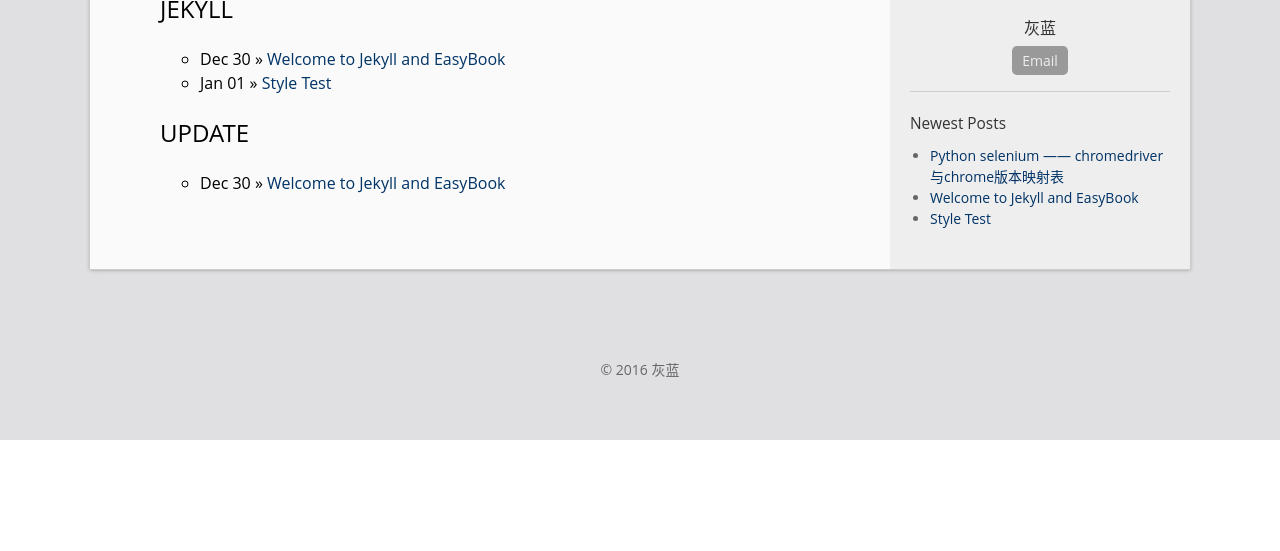
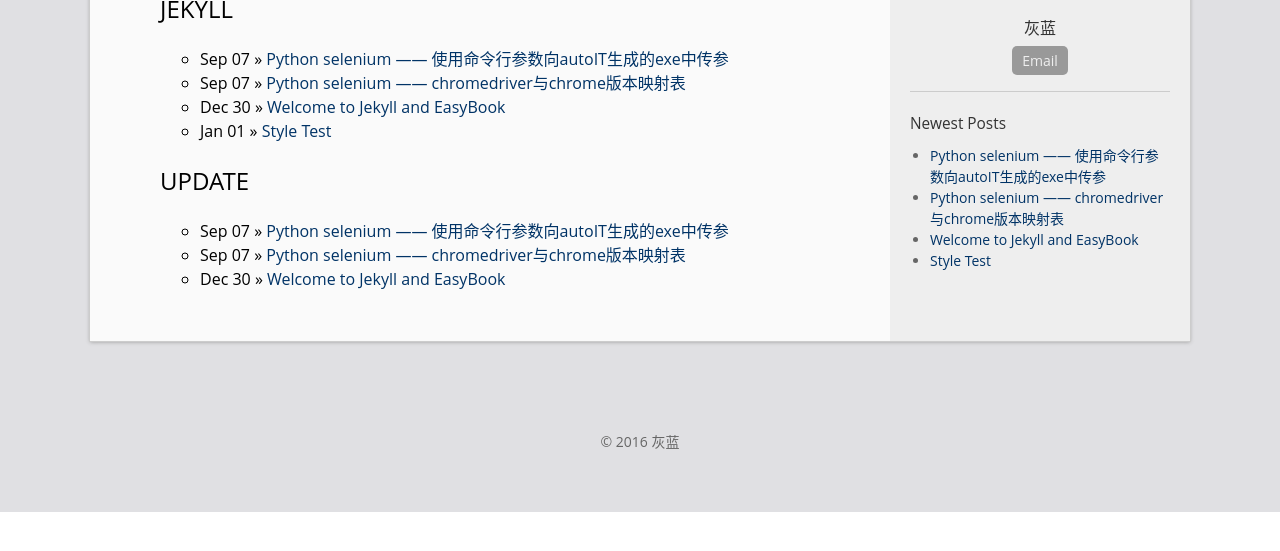
Before and after one commit to huilansame/huilansame.github.io, a Jekyll site: the page built from category.html, in a window 1280 px wide, cut to the strip 261-812 px from the top of the page. Built offline with Jekyll 4.4.1, drawn with Linux system fonts in a browser that asks for light colours; some of the changed lines change nothing that is shown.

Commit message:
modify style

````diff
--- a/_posts/2016-09-07-Python selenium —— chromedriver与chrome版本映射表.md
+++ b/_posts/2016-09-07-Python selenium —— chromedriver与chrome版本映射表.md
@@ -1,3 +1,12 @@
+---
+layout: post
+title:  "Python selenium —— chromedriver与chrome版本映射表"
+date:   2016-09-07 09:00:13
+categories: jekyll update
+permalink: /archivers/chromedriver-to-chrome-version
+---
+
+
 > 更多关于python selenium的文章，请关注我的CSDN专栏：**[Python Selenium自动化测试详解](http://blog.csdn.net/column/details/12694.html)**
 
 ****
--- /dev/null
+++ b/_posts/2016-09-07-Python selenium —— 使用命令行参数向autoIT生成的exe中传参.md
@@ -0,0 +1,77 @@
+---
+layout: post
+title:  "Python selenium —— 使用命令行参数向autoIT生成的exe中传参"
+date:   2016-09-07 09:10:15
+categories: jekyll update
+permalink: /archivers/cmd-params-to-autoit-exe
+---
+
+
+> 更多关于python selenium的文章，请关注我的CSDN专栏：**[Python Selenium自动化测试详解](http://blog.csdn.net/column/details/12694.html)**
+
+****
+
+selenium对网页进行UI自动化时经常会遇到OS弹框，比如上传、下载框，对这种弹框，selenium无法处理，常常我们会选择autoit这个工具。
+
+想要参数化传入的参数，可以通过autoit的命令行参数：
+
+> myProg.exe param1 "This is a string parameter" 99
+
+在脚本中，可用以下变量获取命令行参数：
+
+	$CmdLine[0] ; = 3
+	$CmdLine[1] ; = param1
+	$CmdLine[2] ; = "This is a string parameter"
+	$CmdLine[3] ; = 99
+	$CmdLineRaw ; = 'param1 "This is a string parameter" 99'
+
+**\$CmdLine[0]** 获取的是命令行参数的总数，在上例中\$CmdLine[0]=3
+**\$CmdLine[1]~\$CmdLine[63]** 获取的是命令行参数第1到第63位，这个方式最多只能获取63个参数，不过正常情况下是足够用的
+**\$CmdLineRaw** 获取的是未拆分的所有参数，是一个长字符串，这种情况下不局限与63个参数
+
+下面我们小小实践一下：
+
+> [示例网址：http://www.sahitest.com/demo/php/fileUpload.htm](http://www.sahitest.com/demo/php/fileUpload.htm)
+
+通过autoit的获取对象并编辑脚本：
+
+```autoit
+ControlFocus("文件上传", "", "Edit1")
+WinWait("[CLASS:#32770]", "", 10)
+ControlSetText("文件上传" ,"", "Edit1", $CmdLine[1])
+Sleep(2000)
+ControlClick("文件上传", "","Button1");
+```
+
+通过Aut2Exe工具将脚本转成exe文件（upfile.exe）
+
+我们先通过命令行试试，打开网页上传弹框，然后在cmd中执行该脚本：
+
+```batch
+> D:\upfile.exe "D:\1.html"
+```
+
+成功！
+
+接下来就是用Python用os模块来调用该文件了：
+
+```python
+# -*- coding: utf-8 -*-
+from selenium import webdriver
+import os
+import time
+
+driver = webdriver.Firefox()
+driver.get('http://www.sahitest.com/demo/php/fileUpload.htm')
+driver.find_element_by_id('file').click()
+time.sleep(1)
+
+os.system('D:\\upfile.exe "D:\\1.html"')  # 这里可以对传参进行参数化，我们可以通过py脚本来控制所要上传的文件了
+
+time.sleep(3)
+driver.quit()
+```
+
+执行，成功！
+
+当然，这里只是个示例，实际上对于这种input标签，我们直接send_keys就可以了。今后再专门讨论上传的处理。
````
